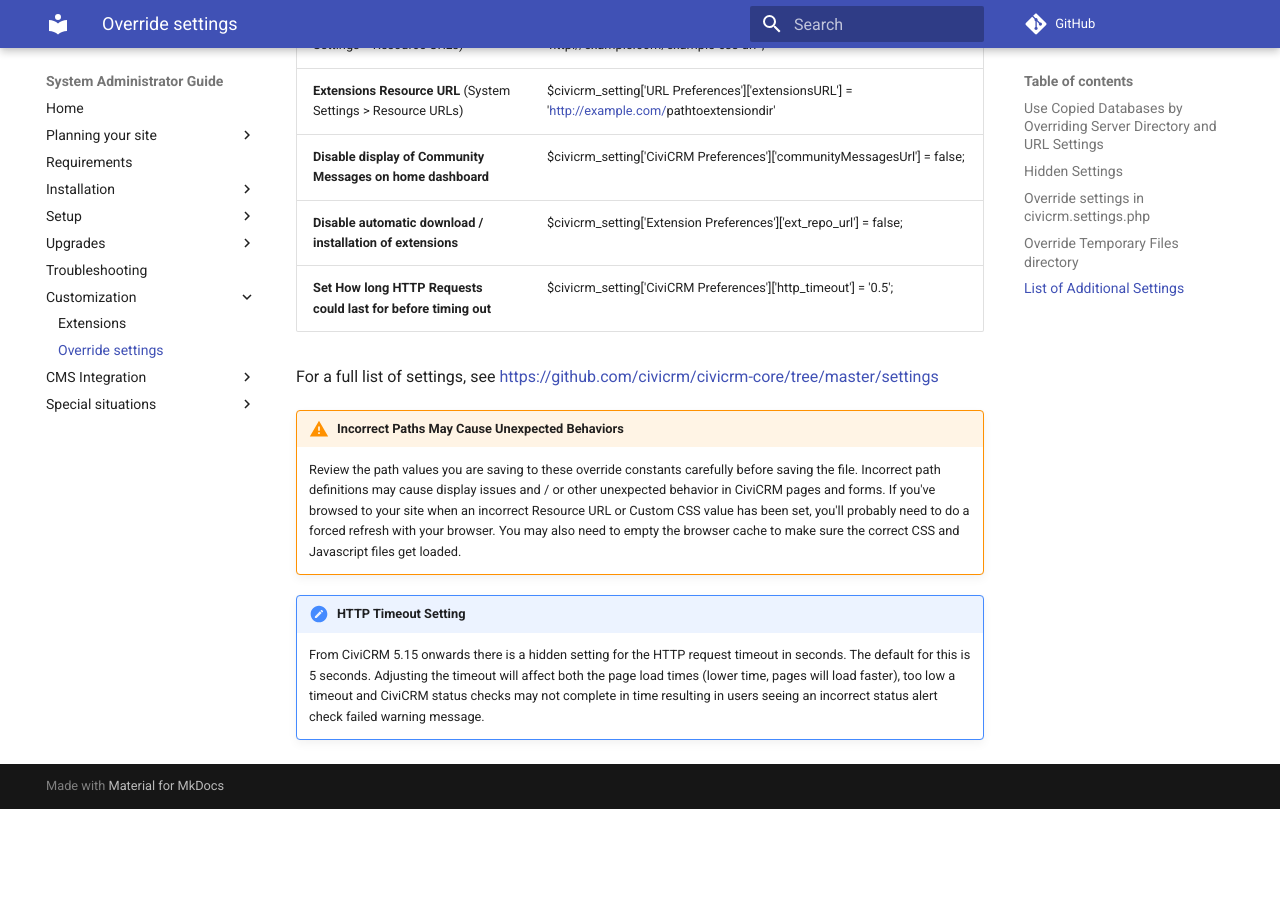
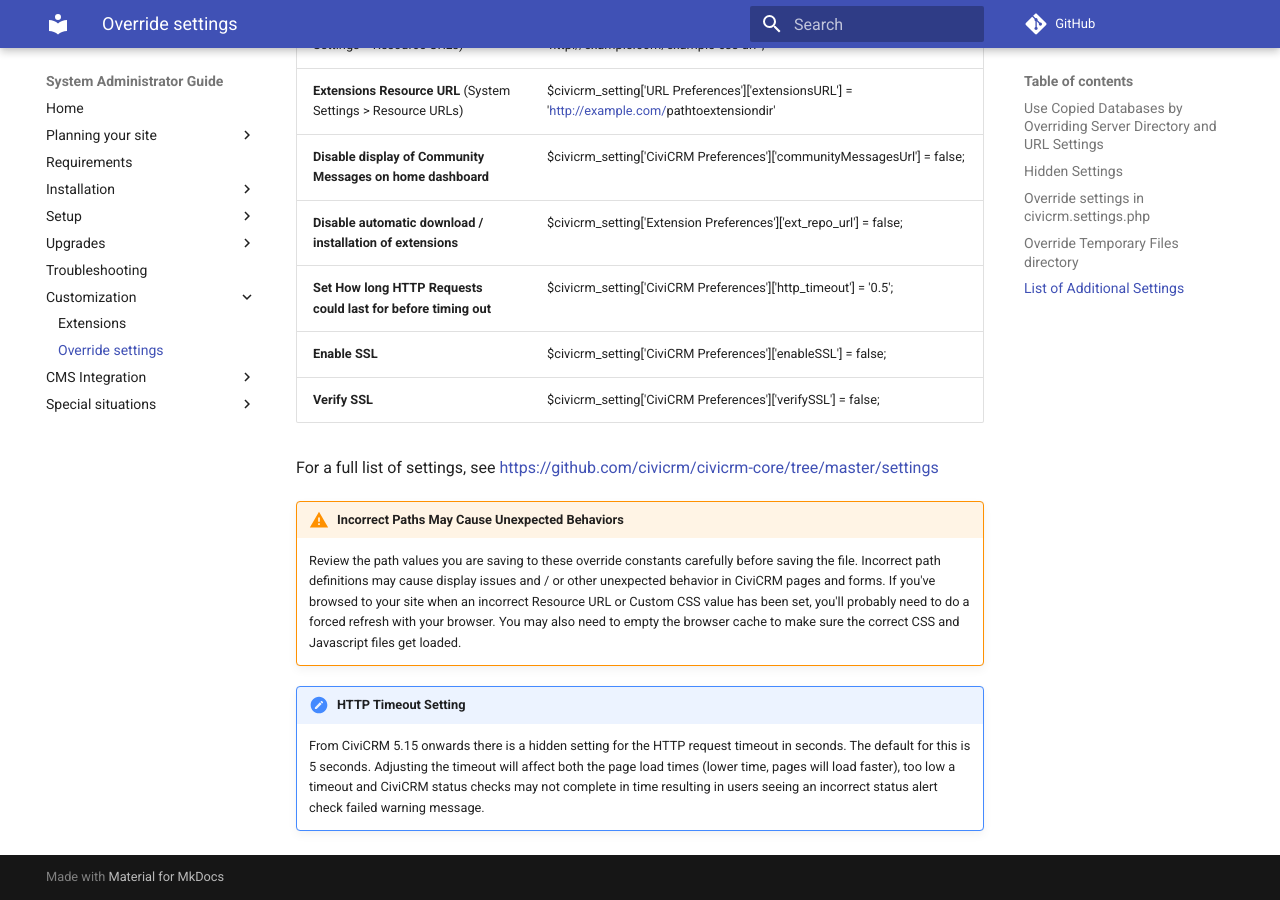
Before and after one commit to civicrm/civicrm-sysadmin-guide, an MkDocs documentation site: the page built from docs/customize/settings.md, in a window 1280 px wide and 900 px high, scrolled down 2127 px. Built offline with MkDocs 1.6.1 and Material for MkDocs 9.7.7, drawn with Linux system fonts in a browser that asks for light colours; comment, search, counter and statistics services are not loaded; old or Windows-style settings are respelled for this version of MkDocs; before the commit the page ends 2936 px from its top, so only the background shows below that.

Commit message:
added useful SSL settings
It's possible to 'get stuck' with a site where, once changed, you cannot change the SSL settings back through the GUI.  Without these published conveniently, someone has to dig through the code to find them to fix their site

```diff
--- a/docs/customize/settings.md
+++ b/docs/customize/settings.md
@@ -52,6 +52,8 @@ The table below shows some of the settings file "constants" which will override
 | **Disable display of Community Messages on home dashboard** | $civicrm_setting['CiviCRM Preferences']['communityMessagesUrl'] = false; |
 | **Disable automatic download / installation of extensions** | $civicrm_setting['Extension Preferences']['ext_repo_url'] = false; |
 | **Set How long HTTP Requests could last for before timing out** | $civicrm_setting['CiviCRM Preferences']['http_timeout'] = '0.5'; |
+| **Enable SSL** | $civicrm_setting['CiviCRM Preferences']['enableSSL'] = false; |
+| **Verify SSL** | $civicrm_setting['CiviCRM Preferences']['verifySSL'] = false; |
 
 For a full list of settings, see [https://github.com/civicrm/civicrm-core/tree/master/settings](https://github.com/civicrm/civicrm-core/tree/master/settings)
 
```
